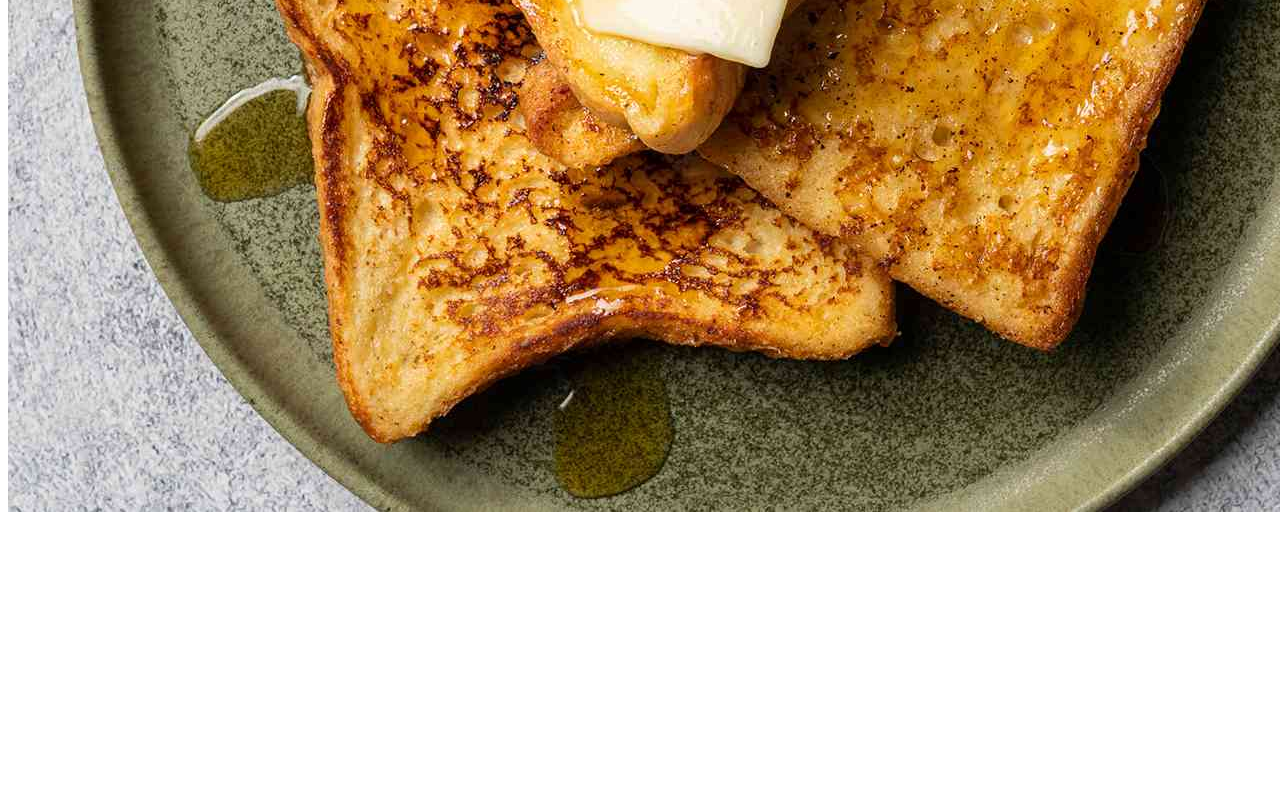
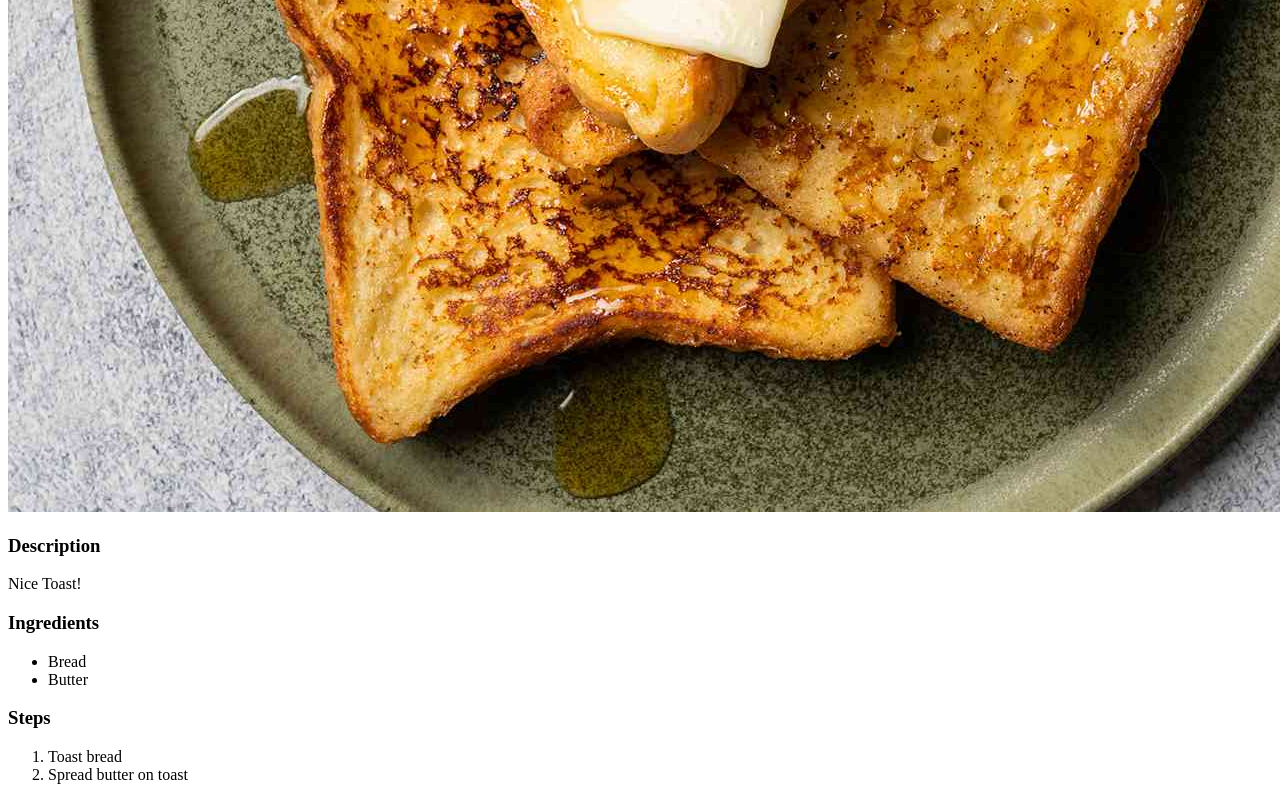
Before and after one commit to bilaallatif/odin-recipes, a plain HTML site: page recipes/toast.html in a window 1280 px wide. Shown: the part 693-1493 px from the top of the page. Before the commit the page ends 1217 px from the top, so only its background shows below. Drawn offline with Linux system fonts and the light colour scheme.

Commit message:
Added toast data

```diff
--- a/recipes/toast.html
+++ b/recipes/toast.html
@@ -8,5 +8,21 @@
 <body>
     <h1>Toast</h1>
     <img src="../images/toast.jpeg" alt="toast">
+
+    <h3>Description</h3>
+    <p>Nice Toast!</p>
+
+    <h3>Ingredients</h3>
+    <ul>
+        <li>Bread</li>
+        <li>Butter</li>
+    </ul>
+
+    <h3>Steps</h3>
+    <ol>
+        <li>Toast bread</li>
+        <li>Spread butter on toast</li>
+    </ol>
+
 </body>
 </html>
```
